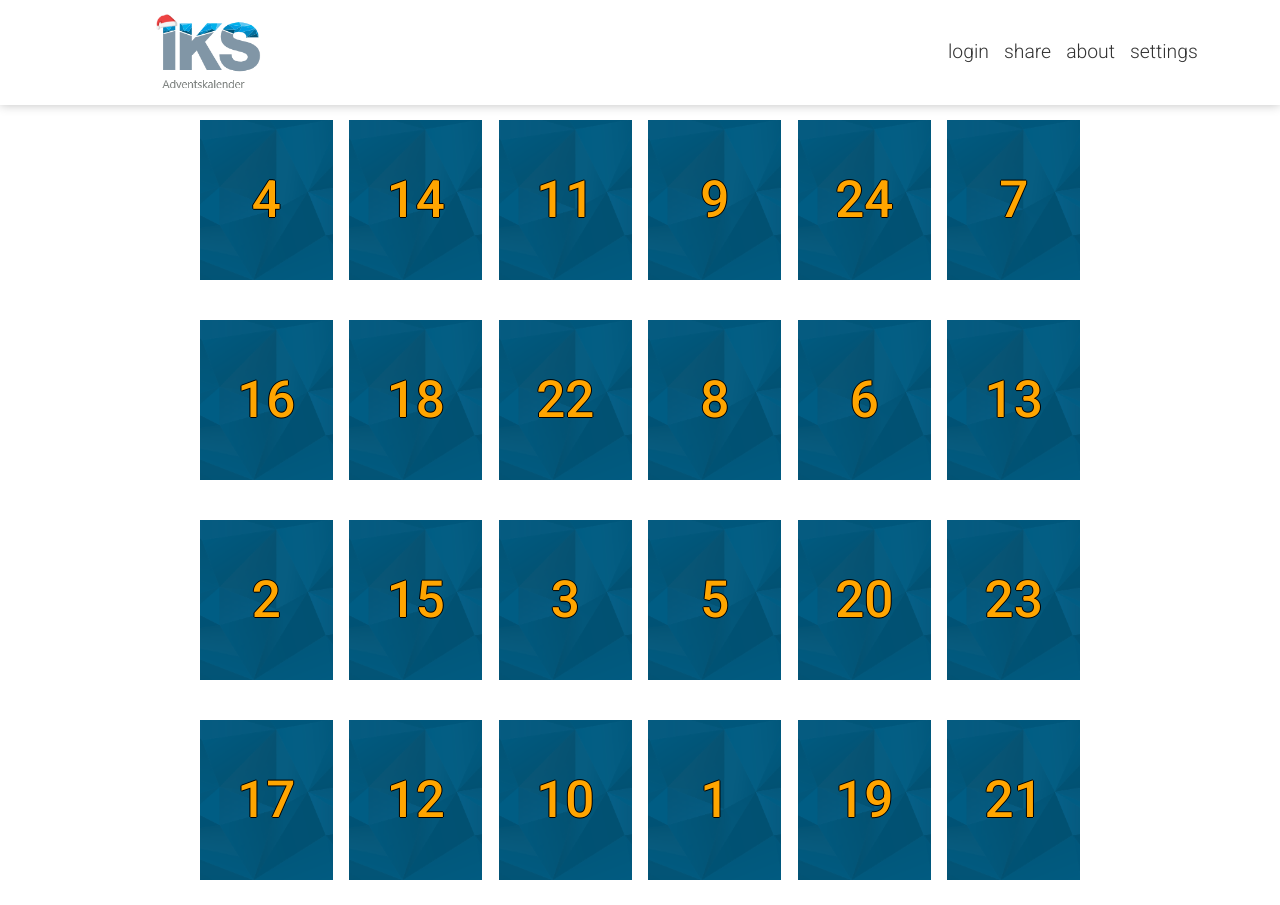
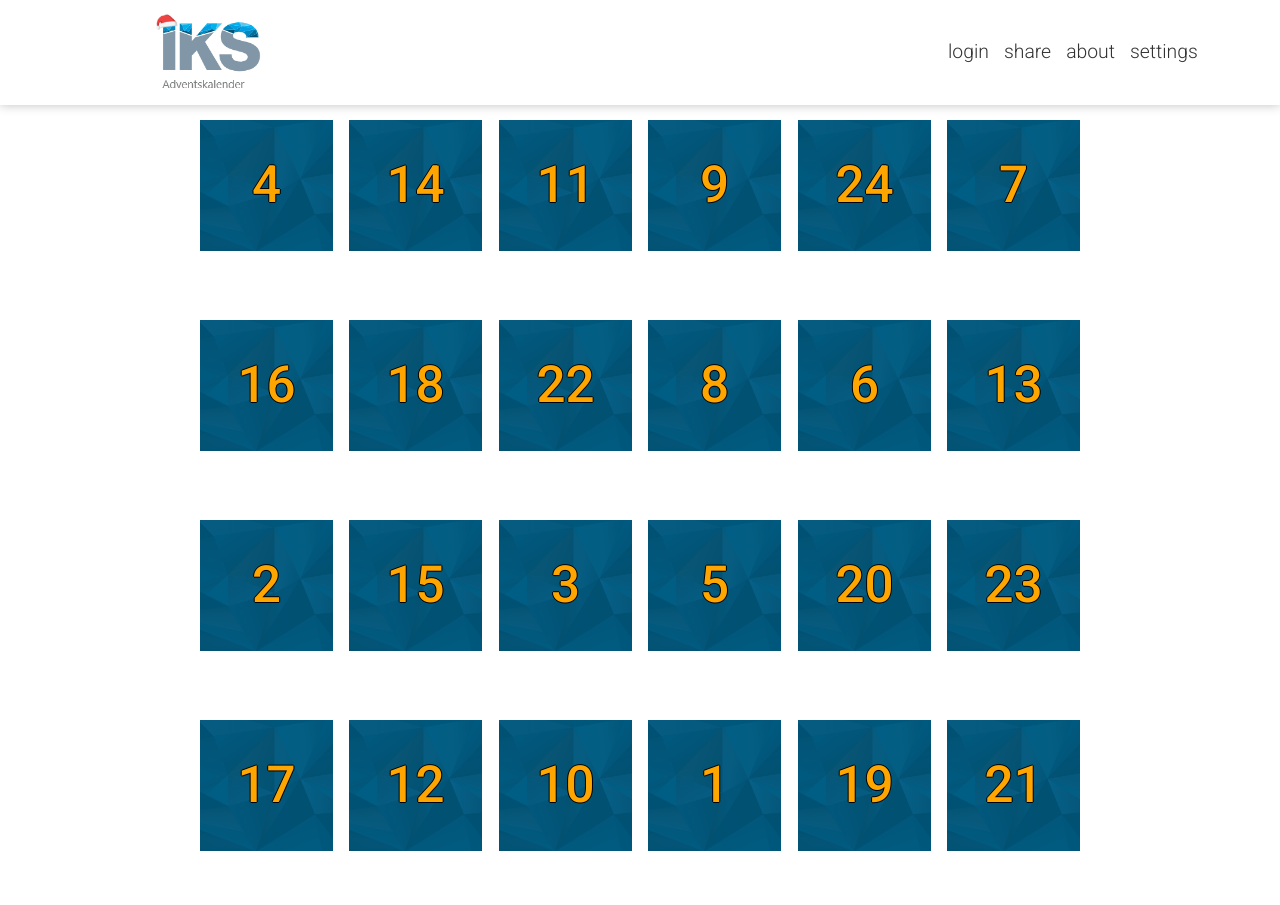
Before and after one commit to JSiggelkow/advent_calendar, an Angular app in the folder advent_calendar_frontend/: page / in a window 1280 px wide. Built offline with nearby package versions, Linux system fonts and the light colour scheme.

Commit message:
added door open animation + underlying div

```diff
--- a/advent_calendar_frontend/src/app/app.component.ts
+++ b/advent_calendar_frontend/src/app/app.component.ts
@@ -3,7 +3,6 @@
 import { RouterOutlet } from '@angular/router';
 import {HeaderComponent} from "./header/header/header.component";
 import {ScaffoldComponent} from "./clendar-scaffold/scaffold/scaffold.component";
-import {CountdownComponent} from "./header/countdown/countdown.component";
 
 @Component({
   selector: 'app-root',
--- a/advent_calendar_frontend/src/app/clendar-scaffold/door/door.component.html
+++ b/advent_calendar_frontend/src/app/clendar-scaffold/door/door.component.html
@@ -1,5 +1,8 @@
-<div id="door-box">
-  <span id="door-number">
-    <p id="text-number">{{doorNumber}}</p>
-  </span>
+<div id="door-container">
+  <div id="underlying-div"></div>
+  <div id="door-box" [@openClose]="isOpen ? 'open' : 'closed'" (click)="toggle()">
+    <span id="door-number">
+      <p id="text-number">{{doorNumber}}</p>
+    </span>
+  </div>
 </div>
--- a/advent_calendar_frontend/src/app/clendar-scaffold/door/door.component.scss
+++ b/advent_calendar_frontend/src/app/clendar-scaffold/door/door.component.scss
@@ -9,8 +9,6 @@
 
 }
 
-
-
 #door-box {
   width: 100%;
   height: 100%;
@@ -21,4 +19,18 @@
   background-size: cover;
   background-position: center;
   background-repeat: no-repeat;
+
 }
+
+#underlying-div {
+  position: absolute;
+  top: 0;
+  left: 0;
+  width: 100%;
+  height: 100%;
+  background-color: red;
+}
+
+#door-container {
+  position: relative;
+}
--- a/advent_calendar_frontend/src/app/clendar-scaffold/door/door.component.ts
+++ b/advent_calendar_frontend/src/app/clendar-scaffold/door/door.component.ts
@@ -1,12 +1,38 @@
 import {Component, Input} from '@angular/core';
+import {state, style, transition,animate, trigger} from '@angular/animations';
 
 @Component({
   selector: 'app-door',
   standalone: true,
   imports: [],
   templateUrl: './door.component.html',
-  styleUrl: './door.component.scss'
+  styleUrl: './door.component.scss',
+  animations: [
+    trigger('openClose', [
+      state('closed', style({
+        transform: 'perspective(1200px) rotateY(0deg)',
+        'transform-origin': 'left'
+      })),
+      state('open', style({
+        transform: 'perspective(1200px) rotateY(-45deg)',
+        'transform-origin': 'left'
+      })),
+      transition('closed => open', [
+        animate('0.5s')
+      ]),
+      transition('open => closed', [
+        animate('0s')
+      ]),
+    ]),
+  ],
 })
 export class DoorComponent {
   @Input() doorNumber: number | undefined;
+  isOpen = false;
+
+  toggle() {
+    if (!this.isOpen) {
+      this.isOpen = true;
+    }
+  }
 }
```
